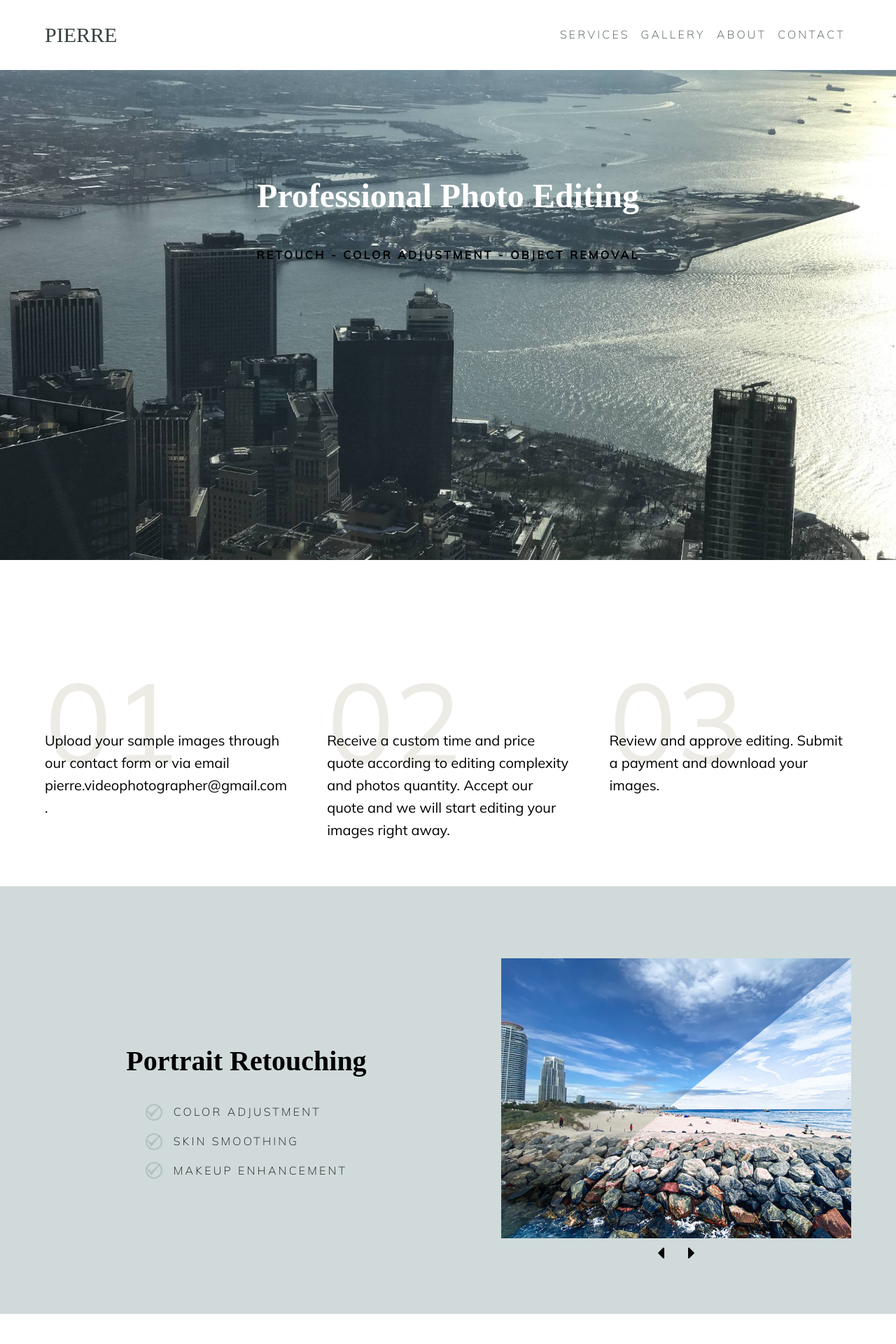
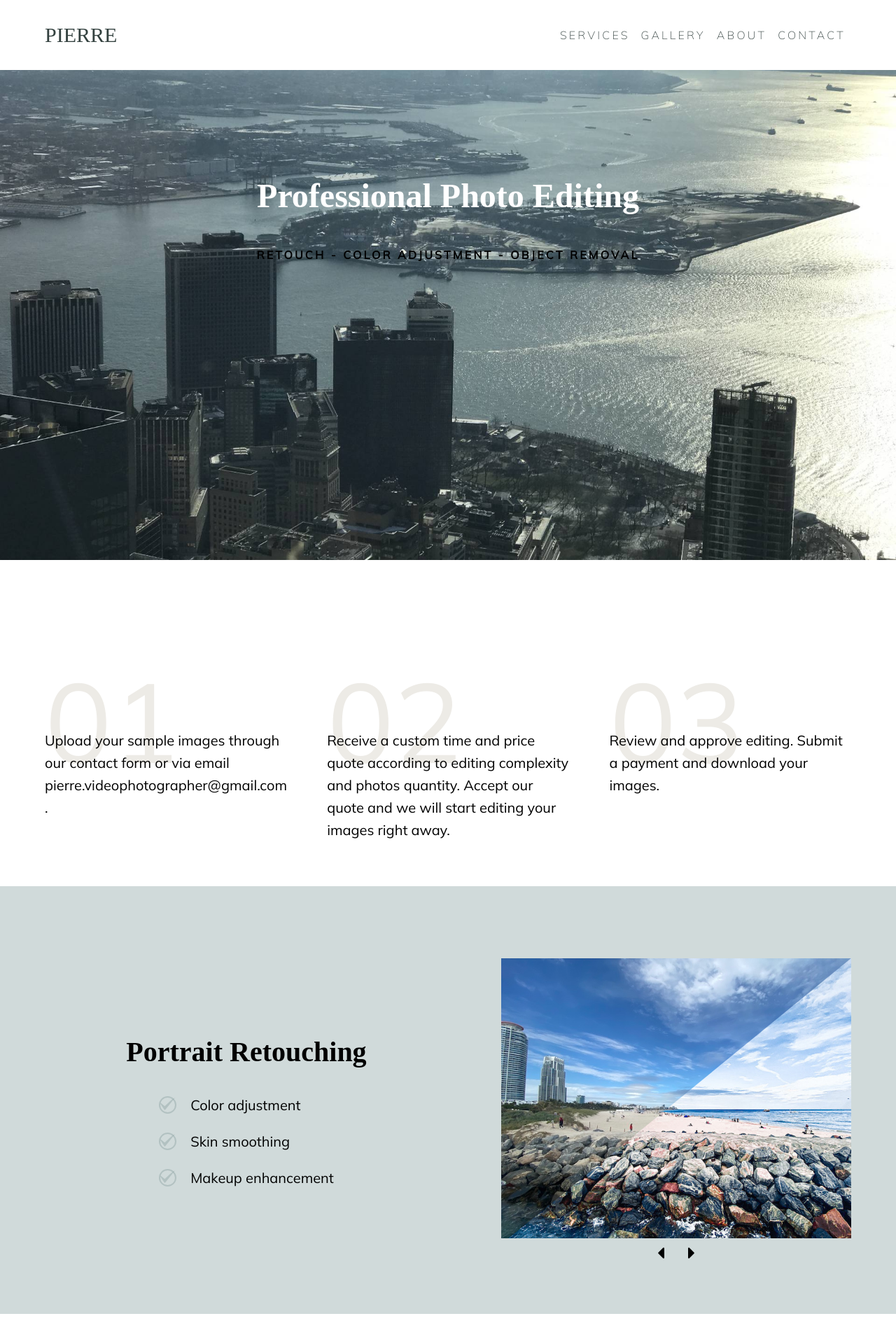
Before and after one commit to kristinadurant/react-aerial-photography, a React (Create React App) app: page /professional-photo-editing in a window 1280 px wide. Shown: the top 1920 px of the page at 70% size. Built offline with nearby package versions, Linux system fonts and the light colour scheme; no server answers; a web font is replaced by a local one.

Commit message:
added steps to photo shoot

```diff
--- a/src/components/CheckList.jsx
+++ b/src/components/CheckList.jsx
@@ -5,7 +5,7 @@ const CheckList = ({ title, list }) => {
     return (
         <div className='text'>
             <h2 className='font1'>{title}</h2>
-            <ul className='font2 check-list'>
+            <ul className='check-list'>
                 {list.map((item, key) => {
                     return (
                         <li key={key}>
--- /dev/null
+++ b/src/pages/photoShoot/Content.jsx
@@ -0,0 +1,10 @@
+import { Link } from 'react-router-dom';
+export const bannerImage = require('../../assets/images/IMG_1531.jpg');
+
+export const steps = [
+    <>Describe your vision for photo & video shoot's via <Link to='/contact'>contact form</Link> or by sending us an email to
+        <a href='mailto: pierre.videophotographer@gmail.com'> pierre.videophotographer@gmail.com</a>.</>,
+    'We will give you a call and schedule the day and provide you with an estimate.',
+    'Within 24h of photo shoot we will edit photos and videos and send them for your review',
+    'Review and approve photos and videos. Submit a payment and download your files.'
+];
--- a/src/pages/photoShoot/Photoshoot.jsx
+++ b/src/pages/photoShoot/Photoshoot.jsx
@@ -1,14 +1,17 @@
 import React from 'react';
-import { Banner } from '../../components';
-const image = require('../../assets/images/IMG_1531.jpg');
+import { Banner, Steps } from '../../components';
+import { bannerImage, steps } from './Content';
 
 const Photoshoot = () => {
     return (
         <main>
-            <Banner title='Aerial Photo & Video Shoot' image={image}>
+            <Banner title='Aerial Photo & Video Shoot' image={bannerImage}>
                 <p className='font2' style={{ fontWeight: 'bold'}}>Miami, FL</p>
                 <button className='button'>Schedule Now</button>
             </Banner>
+
+            <Steps list={steps} />
+
         </main>
     )
 }
--- a/src/style/css/style.css
+++ b/src/style/css/style.css
@@ -70,17 +70,18 @@ button {
   padding: 0 1em;
 }
 button,
-button:focus,
+:focus,
 button:active,
 input,
-input:focus,
 input:active,
 textarea,
-textarea:focus,
 textarea:active {
   outline: none;
   border: none;
   font-family: inherit;
+}
+:focus-visible {
+  outline: 2px solid #eb7514;
 }
 fieldset {
   border: none;
@@ -183,6 +184,10 @@ header nav button {
   letter-spacing: 0.2em;
   font-size: 0.8em;
   font-size: inherit;
+  line-height: 44px;
+}
+header nav a {
+  line-height: 44px;
 }
 .main-menu-desktop .inner {
   display: flex;
@@ -422,8 +427,8 @@ i.fa-check {
   width: 2em;
 }
 .photo-editing .checkmark {
-  width: 1.5em;
-  height: 1.5em;
+  width: 1.25em;
+  height: 1.25em;
   margin-right: 1em;
   border-color: #77929257;
 }
--- a/src/style/less/style.less
+++ b/src/style/less/style.less
@@ -77,17 +77,18 @@ button {
   padding: 0 1em;
 }
 button,
-button:focus,
+:focus,
 button:active,
 input,
-input:focus,
 input:active,
 textarea,
-textarea:focus,
 textarea:active {
   outline: none;
   border: none;
   font-family: inherit;
+}
+:focus-visible {
+  outline: 2px solid rgb(235, 117, 20);
 }
 fieldset {
   border: none;
@@ -182,6 +183,10 @@ header.white .main-menu-desktop {
 header nav button {
   .font2;
   font-size: inherit;
+  line-height: 44px;
+}
+header nav a {
+  line-height: 44px;
 }
 .main-menu-desktop .inner {
   .flex-justify;
@@ -403,8 +408,8 @@ i.fa-check {
   width: 2em;
 }
 .photo-editing .checkmark {
-  width: 1.5em;
-  height: 1.5em;
+  width: 1.25em;
+  height: 1.25em;
   margin-right: 1em;
   border-color: @color-primary-light;
 }
```
